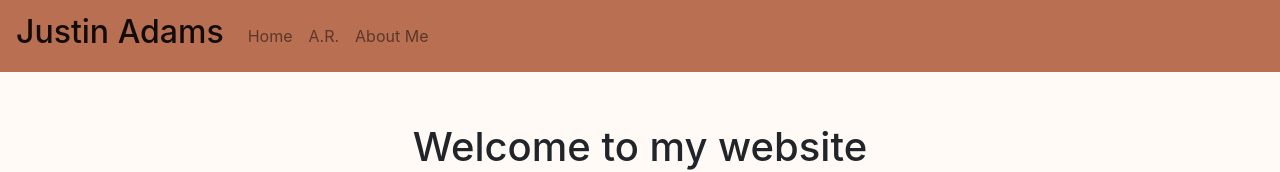
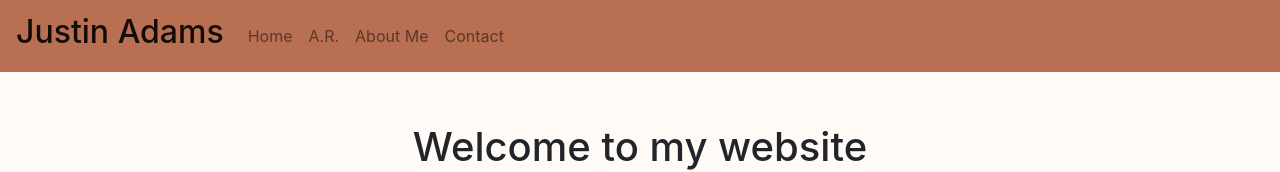
Before and after one commit to KoboldAdvocate/adamstech, a React (Create React App) app: page / in a window 1280 px wide. Shown: the top 172 px of the page. Built offline with nearby package versions, Linux system fonts and the light colour scheme.

Commit message:
added contact id

```diff
--- a/src/hoc/Layout.js
+++ b/src/hoc/Layout.js
@@ -25,6 +25,7 @@ export default function Layout(props) {
             <Nav.Link href="#home">Home</Nav.Link>
             <Nav.Link href="#augmentedreality">A.R.</Nav.Link>
             <Nav.Link href="#about">About Me</Nav.Link>
+            <Nav.Link href="#contact">Contact</Nav.Link>
           </Nav>
         </Navbar.Collapse>
       </Navbar>
--- a/src/pages/FrontPage.js
+++ b/src/pages/FrontPage.js
@@ -38,7 +38,7 @@ export default function FrontPage() {
 
       <hr />
 
-      <div className={styles.pagecontainer}>
+      <div className={styles.pagecontainer} id="contact">
         <ExternalPage />
       </div>
     </div>
```
